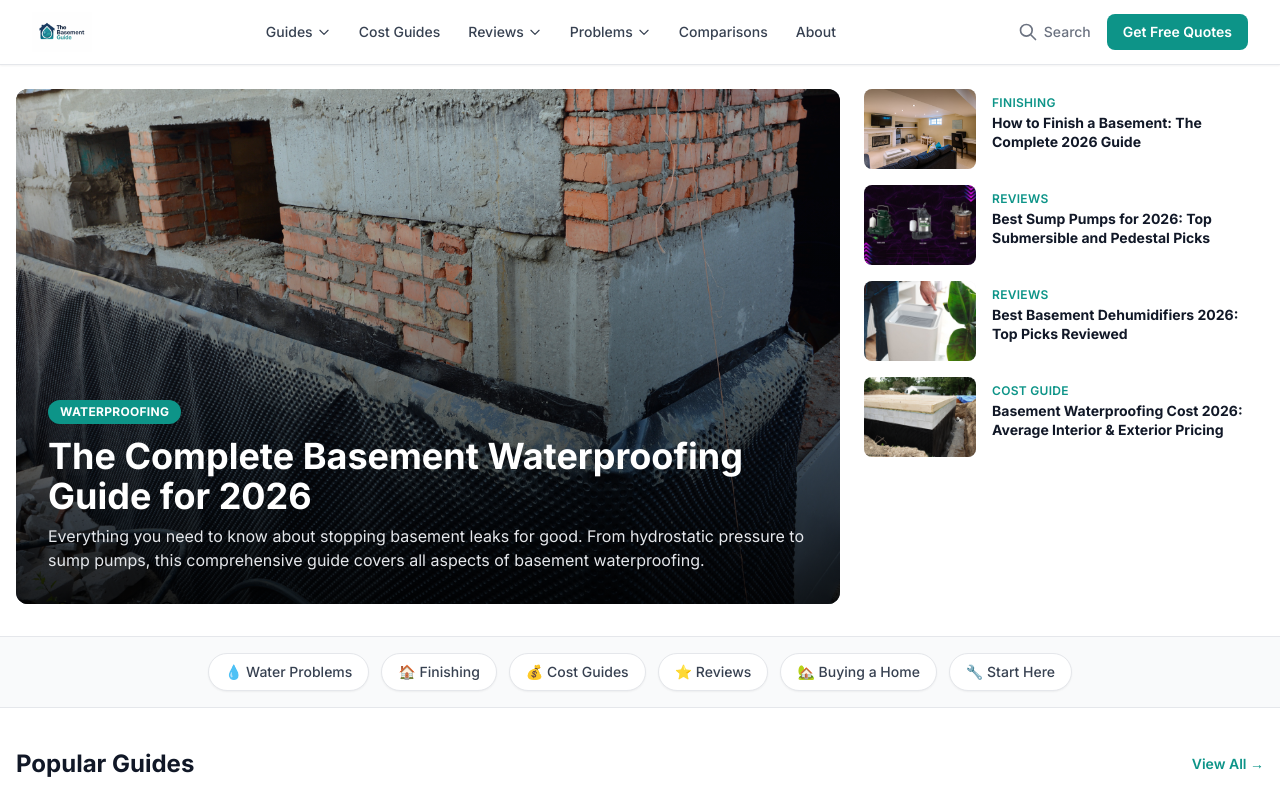
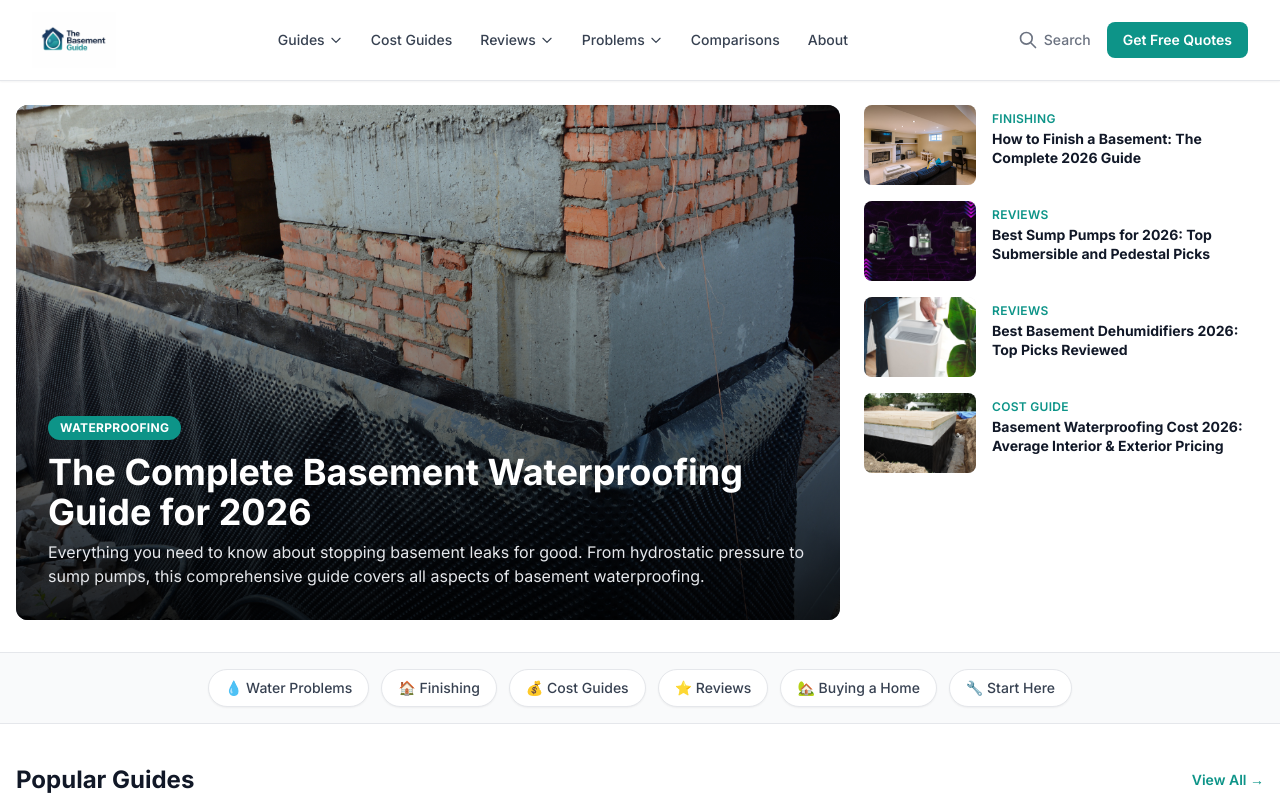
Before and after one commit to thebasementguide2026/basement-guide, a Next.js app: page / in a window 1280 px wide. Shown: the top 800 px of the page. Built offline with nearby package versions, Linux system fonts and the light colour scheme.

Commit message:
fix: increase logo size and header height

```diff
--- a/components/Header.tsx
+++ b/components/Header.tsx
@@ -82,15 +82,15 @@ export default function Header() {
     <header className="bg-white sticky top-0 z-50 border-b border-gray-200 shadow-sm">
       {/* Top bar */}
       <div className="container-custom">
-        <div className="flex items-center justify-between h-16">
+                  <div className="flex items-center justify-between h-20">
           {/* Logo */}
           <Link href="/" className="flex-shrink-0">
             <Image
               src="/TheBasement%20Guide%20Logo.png"
               alt="The Basement Guide"
-              width={160}
-              height={40}
-              className="h-10 w-auto"
+              width={200}
+            height={56}
+                          className="h-14 w-auto"
               priority
             />
           </Link>
```
